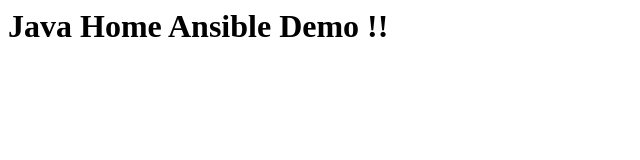
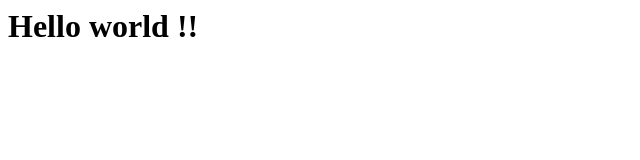
Before and after one commit to Neel2308/Ansible, a plain HTML site: page index.html in a window 1280 px wide. Shown: the whole page, without its empty margins (0-640 px from the left). Drawn offline with Linux system fonts and the light colour scheme.

Commit message:
Update index.html

```diff
--- a/index.html
+++ b/index.html
@@ -1 +1 @@
-<h1> Java Home Ansible Demo !!</h1>
+<h1> Hello world !!</h1>
```
